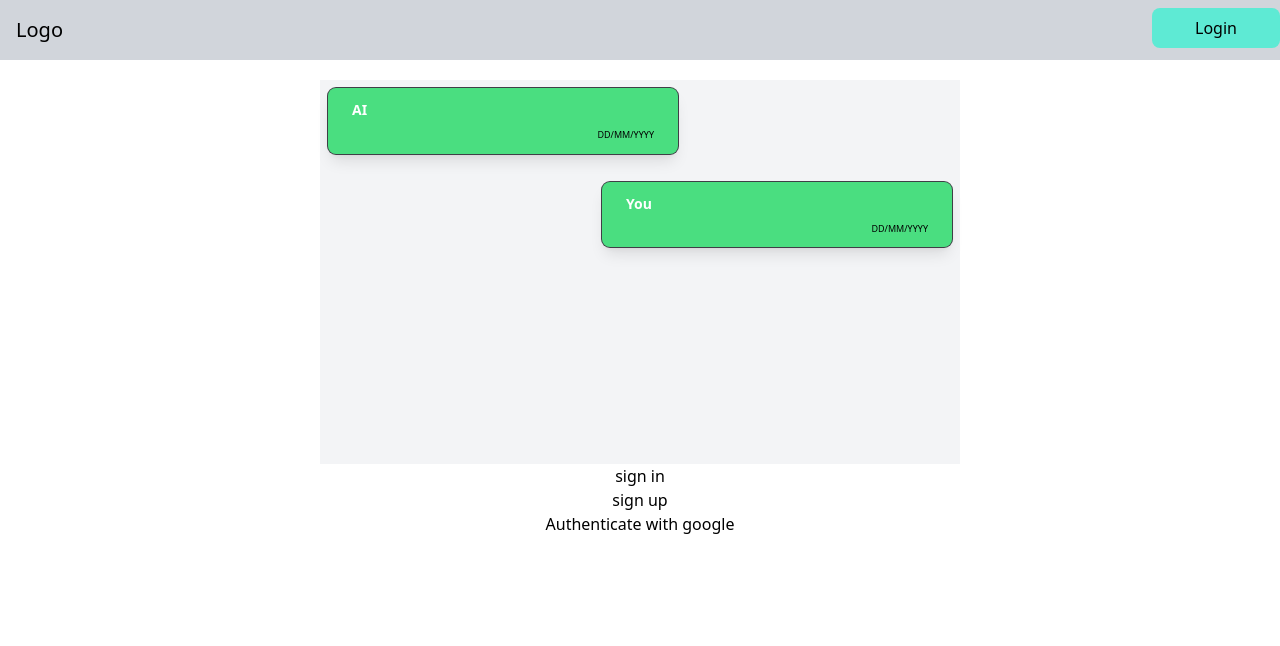
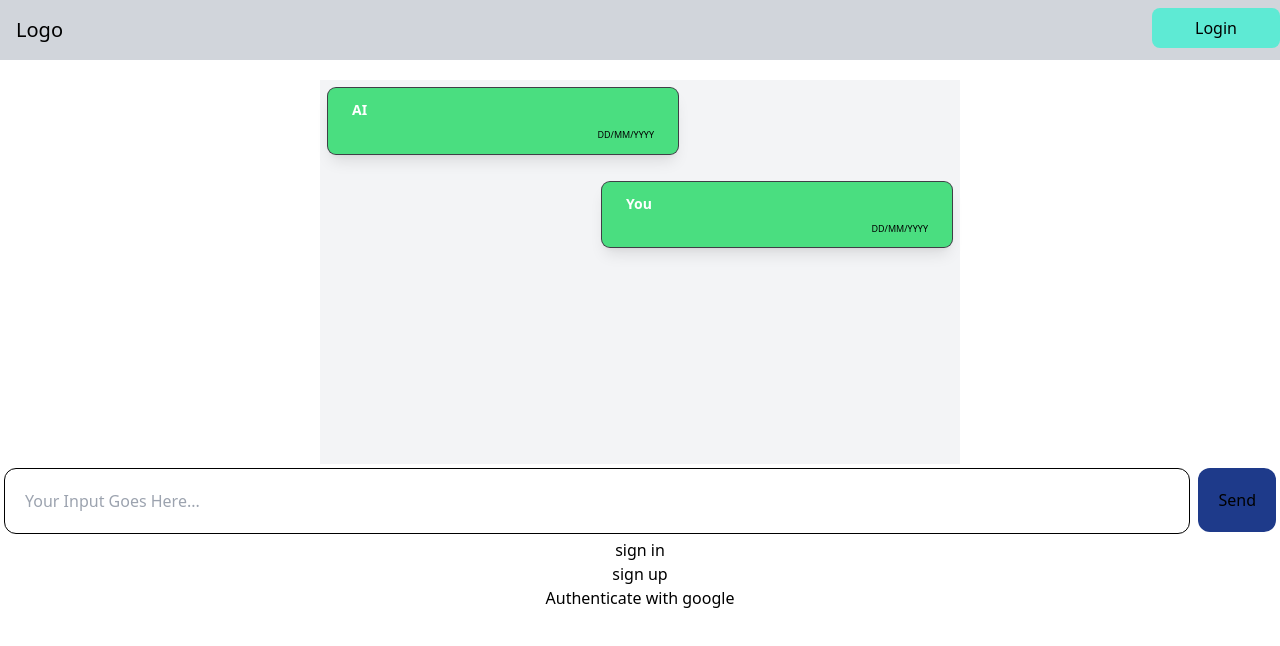
Before and after one commit to gasparf/sfu-hack-2023, a Next.js app: page / in a window 1280 px wide. Shown: the top 646 px of the page. Built offline with nearby package versions, Linux system fonts and the light colour scheme; no server answers.

Commit message:
move componenets to index

```diff
--- a/src/pages/components/input_box.tsx
+++ b/src/components/InputBox.tsx
@@ -1,7 +1,4 @@
-// export function checkInput() {
-
-// }
-import TextSubmit from "./text_Submit"
+import TextSubmit from "./SubmitButton"
 
 export default function InputBox() {
     return (
--- a/src/pages/index.tsx
+++ b/src/pages/index.tsx
@@ -11,6 +11,7 @@ import {
 import { AuthContext } from "@/provider/context";
 import Navbar from '@/components/Navbar'
 import Body from '@/components/Body'
+import InputBox from "@/components/InputBox";
 
 const inter = Inter({ subsets: ["latin"] });
 
@@ -39,6 +40,7 @@ export default function Home() {
 		<main className="flex min-h-screen flex-col bg-white ">
      <Navbar />
      <Body />
+     <InputBox/>
 			{!currentUser && (
 				<>
 					<button onClick={signin}>sign in</button>
```
Also changed, not shown: src/components/SubmitButton.tsx (renamed from src/pages/components/text_Submit.tsx).
